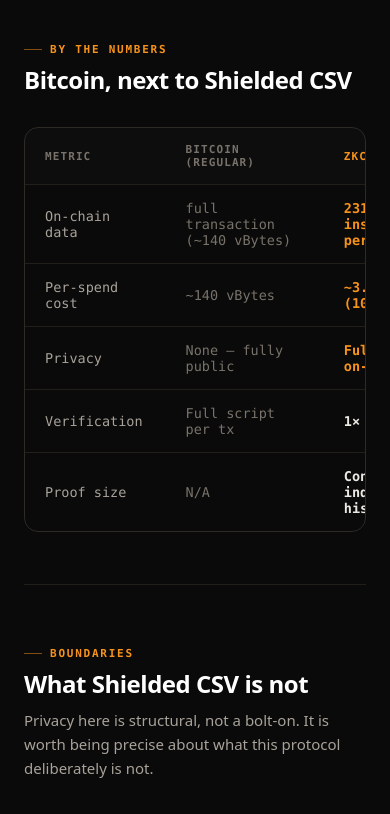
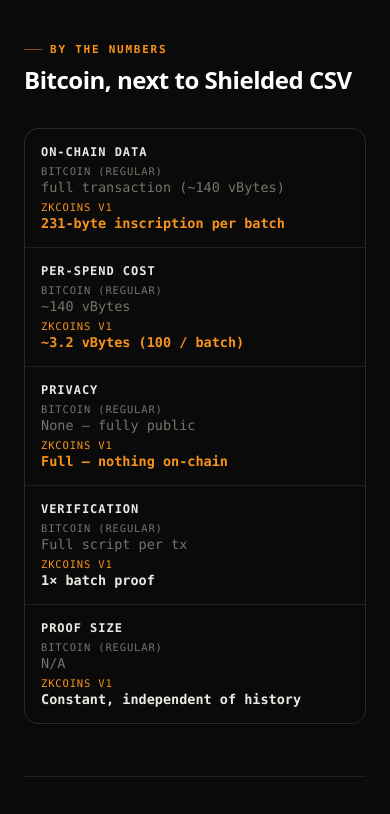
Before and after one commit to zk-coins/landing-page, a website: page index.html in a window 390 px wide. Shown: the part 5140-5954 px from the top of the page. Drawn offline with Linux system fonts and the light colour scheme.

Commit message:
fix: mobile overflow on code chip + comparison table, add publisher-decentralization FAQ (#28)
* fix: mobile overflow on code chip + comparison table, add publisher-decentralization FAQ

Rebased on top of #27's copy-accuracy pass — dropped my earlier step-4/abstract
rewrites since #27 already addressed the same claims more precisely.

* test: regenerate visual baselines for mobile overflow fixes + new FAQ entry

Regenerated in the pinned mcr.microsoft.com/playwright:v1.61.1-noble container
(--platform linux/amd64) via scripts/e2e-docker.sh --update-snapshots.

```diff
--- a/index.html
+++ b/index.html
@@ -327,7 +327,7 @@
   .step:hover .t { color: var(--orange); }
   .step .d { font-size: 14px; color: var(--muted); line-height: 1.6; margin: 0; max-width: 66ch; }
   .step .d b { color: var(--fg); font-weight: 700; }
-  .step .d code { color: var(--orange); background: var(--orange-faint); padding: 1px 6px; border-radius: 5px; font-size: 13px; }
+  .step .d code { display: inline-block; color: var(--orange); background: var(--orange-faint); padding: 1px 6px; border-radius: 5px; font-size: 13px; white-space: nowrap; }
 
   /* ─── Performance table ──────────────────────────────────────── */
   .perf-wrap { overflow-x: auto; border: 1px solid var(--line); border-radius: 14px; }
@@ -340,6 +340,18 @@
   table.perf td.btc { color: var(--faint); }
   table.perf td.zk { color: var(--fg); font-weight: 700; }
   table.perf td.zk b { color: var(--orange); }
+
+  @media (max-width: 640px) {
+    .perf-wrap { overflow-x: visible; }
+    table.perf { min-width: 0; }
+    table.perf thead { display: none; }
+    table.perf tbody tr { display: block; padding: 16px; border-bottom: 1px solid var(--line-2); }
+    table.perf tbody tr:last-child { border-bottom: 0; }
+    table.perf td { display: block; text-align: left; padding: 6px 0 0; border-bottom: 0; }
+    table.perf td.metric { padding: 0; font-size: 12px; text-transform: uppercase; letter-spacing: 0.08em; color: var(--fg); font-weight: 700; }
+    table.perf td.btc::before, table.perf td.zk::before { content: attr(data-label); display: block; margin-bottom: 2px; font-size: 10.5px; text-transform: uppercase; letter-spacing: 0.08em; color: var(--faint); font-weight: 400; }
+    table.perf td.zk::before { color: var(--orange); }
+  }
 
   /* ─── NOT chips ──────────────────────────────────────────────── */
   .nots { display: grid; grid-template-columns: repeat(auto-fit, minmax(180px, 1fr)); gap: 14px; }
@@ -417,6 +429,7 @@
   .faq details[open] summary { color: var(--orange); }
   .faq details[open] summary::after { content: "\2212"; }
   .faq details p { margin: 0; padding: 0 20px 20px; color: var(--muted); font-size: 14px; line-height: 1.6; max-width: 70ch; }
+  .faq details p a { color: var(--orange); text-decoration: underline; text-underline-offset: 2px; }
 
   /* ─── Family ─────────────────────────────────────────────────── */
   .grid { display: grid; grid-template-columns: repeat(auto-fit, minmax(210px, 1fr)); gap: 16px; }
@@ -599,6 +612,11 @@
           "@type": "Question",
           "name": "What is Shielded CSV?",
           "acceptedAnswer": { "@type": "Answer", "text": "Shielded CSV (Client-Side Validation) is a privacy-preserving Bitcoin protocol from the paper by Jonas Nick, Liam Eagen and Robin Linus (ePrint 2025/068). zkCoins v1 batches many spends and anchors each batch to Bitcoin as one constant 231-byte inscription." }
+        },
+        {
+          "@type": "Question",
+          "name": "Is the publisher role actually decentralized?",
+          "acceptedAnswer": { "@type": "Answer", "text": "Publishing is permissionless, and any wallet can self-publish its own batch at trivial cost — that caps what a dominant publisher can charge. Competitive economics do favor the fastest, best-capitalised operator, so some concentration is expected. It's a liveness risk only: a publisher never holds custody and can at most censor or delay a batch, never steal or forge coins. Full breakdown on the docs' Risks page." }
         }
       ]
     }
@@ -796,11 +814,11 @@
           <tr><th>Metric</th><th>Bitcoin (regular)</th><th class="zk">zkCoins v1</th></tr>
         </thead>
         <tbody>
-          <tr><td class="metric">On-chain data</td><td class="btc">full transaction (~140 vBytes)</td><td class="zk"><b>231-byte inscription per batch</b></td></tr>
-          <tr><td class="metric">Per-spend cost</td><td class="btc">~140 vBytes</td><td class="zk"><b>~3.2 vBytes (100 / batch)</b></td></tr>
-          <tr><td class="metric">Privacy</td><td class="btc">None — fully public</td><td class="zk"><b>Full — nothing on-chain</b></td></tr>
-          <tr><td class="metric">Verification</td><td class="btc">Full script per tx</td><td class="zk">1× batch proof</td></tr>
-          <tr><td class="metric">Proof size</td><td class="btc">N/A</td><td class="zk">Constant, independent of history</td></tr>
+          <tr><td class="metric">On-chain data</td><td class="btc" data-label="Bitcoin (regular)">full transaction (~140 vBytes)</td><td class="zk" data-label="zkCoins v1"><b>231-byte inscription per batch</b></td></tr>
+          <tr><td class="metric">Per-spend cost</td><td class="btc" data-label="Bitcoin (regular)">~140 vBytes</td><td class="zk" data-label="zkCoins v1"><b>~3.2 vBytes (100 / batch)</b></td></tr>
+          <tr><td class="metric">Privacy</td><td class="btc" data-label="Bitcoin (regular)">None — fully public</td><td class="zk" data-label="zkCoins v1"><b>Full — nothing on-chain</b></td></tr>
+          <tr><td class="metric">Verification</td><td class="btc" data-label="Bitcoin (regular)">Full script per tx</td><td class="zk" data-label="zkCoins v1">1× batch proof</td></tr>
+          <tr><td class="metric">Proof size</td><td class="btc" data-label="Bitcoin (regular)">N/A</td><td class="zk" data-label="zkCoins v1">Constant, independent of history</td></tr>
         </tbody>
       </table>
     </div>
@@ -1019,6 +1037,10 @@
         <summary>What is Shielded CSV?</summary>
         <p>Shielded CSV (Client-Side Validation) is a privacy-preserving Bitcoin protocol from the paper by Jonas Nick, Liam Eagen and Robin Linus (ePrint 2025/068). zkCoins v1 batches many spends and anchors each batch to Bitcoin as one constant 231-byte inscription.</p>
       </details>
+      <details>
+        <summary>Is the publisher role actually decentralized?</summary>
+        <p>Publishing is permissionless, and any wallet can self-publish its own batch at trivial cost — that caps what a dominant publisher can charge. Competitive economics do favor the fastest, best-capitalised operator, so some concentration is expected. It's a liveness risk only: a publisher never holds custody and can at most censor or delay a batch, never steal or forge coins. Full breakdown on the docs' <a href="https://docs.zkcoins.app/risks">Risks page</a>.</p>
+      </details>
     </div>
   </section>
 
```
Also changed, not shown: tests/__screenshots__/desktop-chromium/home-faq-open.png, tests/__screenshots__/desktop-chromium/home.png, tests/__screenshots__/tablet-chromium/home.png, 3 other files.
